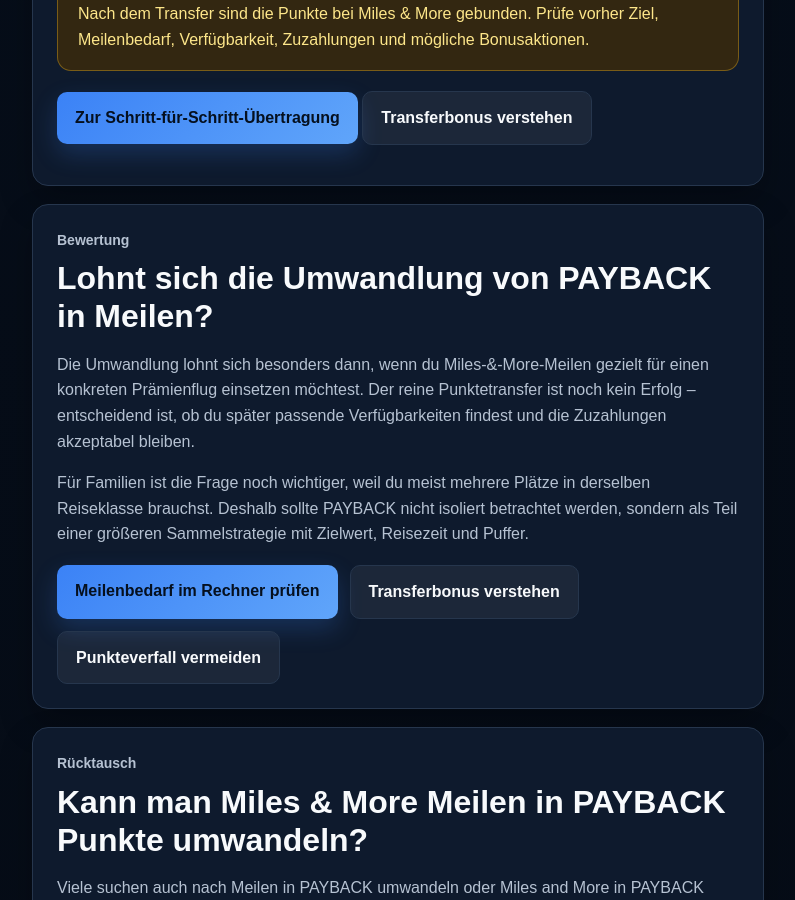
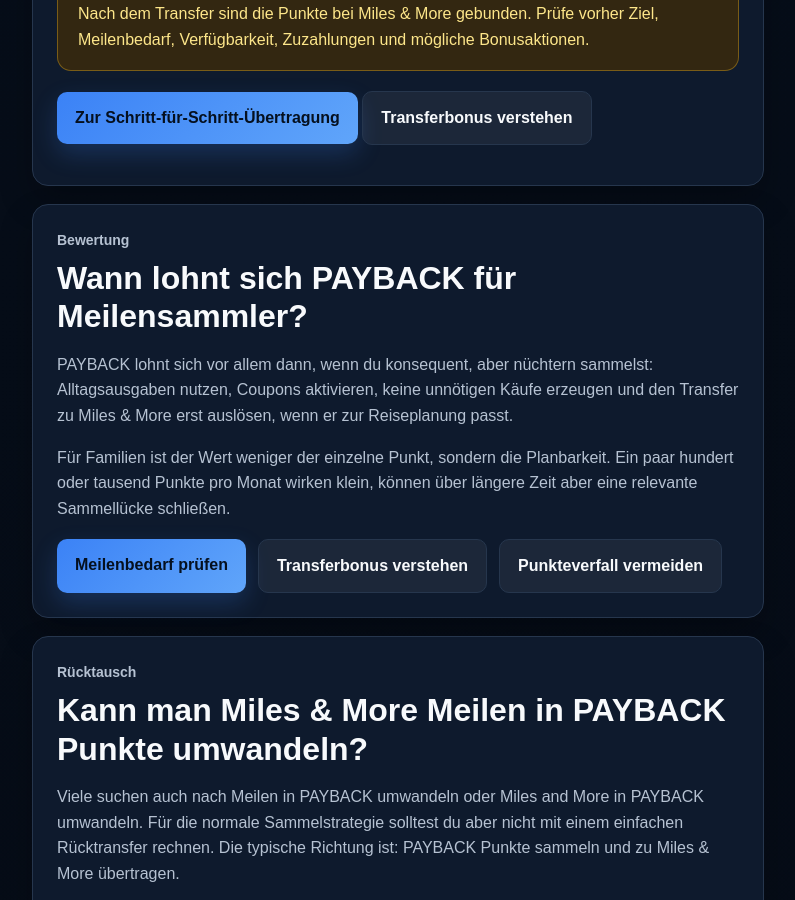
Before and after one commit to Praemienflug-Planer/miles-planer, a Jekyll site: the page built from meilen-sammeln/payback/index.html, in a window 1280 px wide and 900 px high, scrolled down 7426 px. Shown: the whole window, without its empty margins (68-863 px from the left). Built offline with Jekyll 4.4.1, drawn with Linux system fonts in a browser that asks for light colours.

Commit message:
Update PAYBACK value assessment

```diff
--- a/_includes/payback/bewertung.html
+++ b/_includes/payback/bewertung.html
@@ -1 +1 @@
-<div class="article-card seo-card"><p class="eyebrow">Bewertung</p><h2>Lohnt sich die Umwandlung von PAYBACK in Meilen?</h2><p>Die Umwandlung lohnt sich besonders dann, wenn du Miles-&amp;-More-Meilen gezielt für einen konkreten Prämienflug einsetzen möchtest. Der reine Punktetransfer ist noch kein Erfolg – entscheidend ist, ob du später passende Verfügbarkeiten findest und die Zuzahlungen akzeptabel bleiben.</p><p>Für Familien ist die Frage noch wichtiger, weil du meist mehrere Plätze in derselben Reiseklasse brauchst. Deshalb sollte PAYBACK nicht isoliert betrachtet werden, sondern als Teil einer größeren Sammelstrategie mit Zielwert, Reisezeit und Puffer.</p><div class="mini-cta"><a class="btn btn-primary" href="/rechner/">Meilenbedarf im Rechner prüfen</a><a class="btn btn-secondary" href="/meilen-sammeln/payback-transferbonus/">Transferbonus verstehen</a><a class="btn btn-secondary" href="/meilen-sammeln/punkte-meilen-verfall-kreditkarten/">Punkteverfall vermeiden</a></div></div>
+<div class="article-card seo-card" id="bewertung"><p class="eyebrow">Bewertung</p><h2>Wann lohnt sich PAYBACK für Meilensammler?</h2><p>PAYBACK lohnt sich vor allem dann, wenn du konsequent, aber nüchtern sammelst: Alltagsausgaben nutzen, Coupons aktivieren, keine unnötigen Käufe erzeugen und den Transfer zu Miles &amp; More erst auslösen, wenn er zur Reiseplanung passt.</p><p>Für Familien ist der Wert weniger der einzelne Punkt, sondern die Planbarkeit. Ein paar hundert oder tausend Punkte pro Monat wirken klein, können über längere Zeit aber eine relevante Sammellücke schließen.</p><div class="mini-cta"><a class="btn btn-primary" href="/rechner/">Meilenbedarf prüfen</a><a class="btn btn-secondary" href="/meilen-sammeln/payback-transferbonus/">Transferbonus verstehen</a><a class="btn btn-secondary" href="/meilen-sammeln/punkte-meilen-verfall-kreditkarten/">Punkteverfall vermeiden</a></div></div>
```
